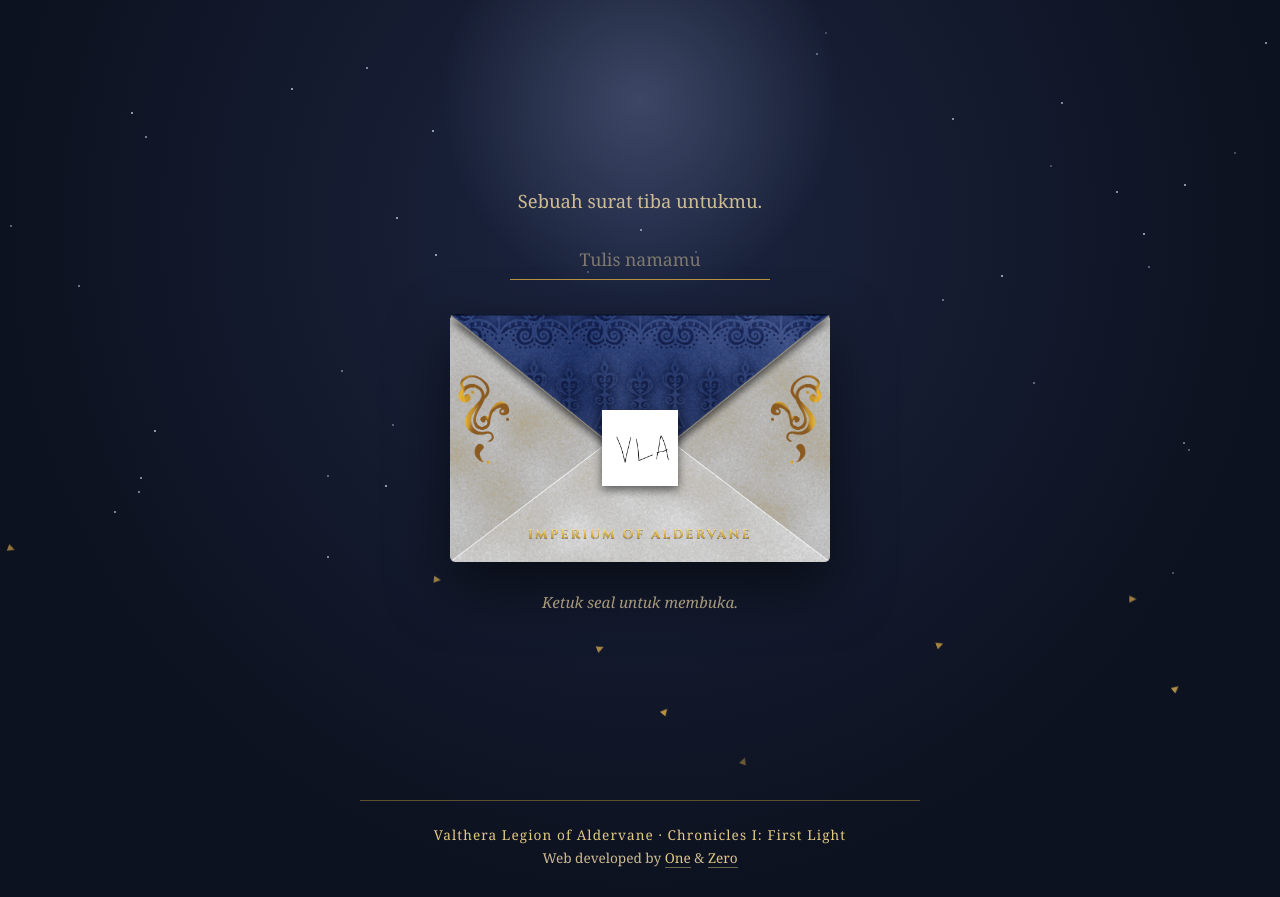
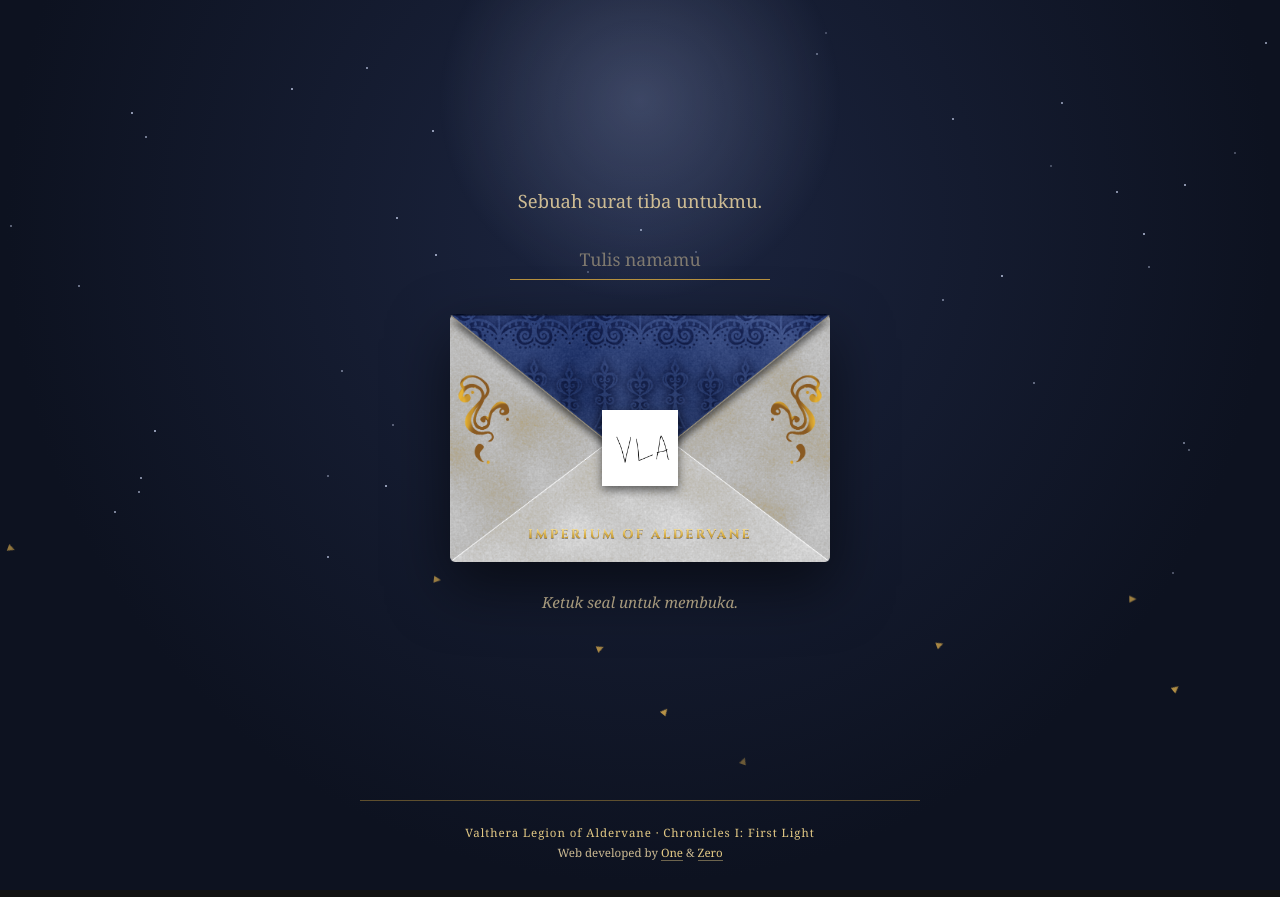
Before and after one commit to lustlessliv/Valthera-Legion-Invitatiom, a plain HTML site: page index.html in a window 1280 px wide. Drawn offline with Linux system fonts and the light colour scheme; a web font is replaced by a local one.

Commit message:
Adjust font size for site footer

```diff
--- a/index.html
+++ b/index.html
@@ -76,7 +76,7 @@ h1{font:700 clamp(1.25rem,5.6vw,1.6rem)/1.2 'Cinzel',serif;letter-spacing:.07em;
 .oath h2{font:700 1.45rem 'Cinzel',serif;letter-spacing:.05em;text-transform:uppercase;margin:6px 0 14px;background:linear-gradient(180deg,#d6b04c,#a97f26 55%,#8a6418);-webkit-background-clip:text;background-clip:text;color:transparent;filter:drop-shadow(0 1px 0 rgba(255,250,230,.5))}
 .oath p{text-align:center;margin-inline:auto;max-width:34ch}
 .note{font-size:.95rem;font-style:italic;color:var(--soft);margin:14px 0 0}
-.site-foot{max-width:560px;margin:0 auto;padding:22px 20px calc(28px + env(safe-area-inset-bottom,0px));text-align:center;border-top:1px solid rgba(192,153,63,.45);font-size:.85rem;line-height:1.7;color:#cdbb93}
+.site-foot{max-width:560px;margin:0 auto;padding:22px 20px calc(28px + env(safe-area-inset-bottom,0px));text-align:center;border-top:1px solid rgba(192,153,63,.45);font-size:.72rem;line-height:1.7;color:#cdbb93}
 .site-foot p{margin:0}
 .site-foot .ed{letter-spacing:.08em;color:#e3c985}
 .site-foot a{color:#e3c985;text-decoration:none;border-bottom:1px solid rgba(227,201,133,.45);transition:color .2s,border-color .2s}
```
